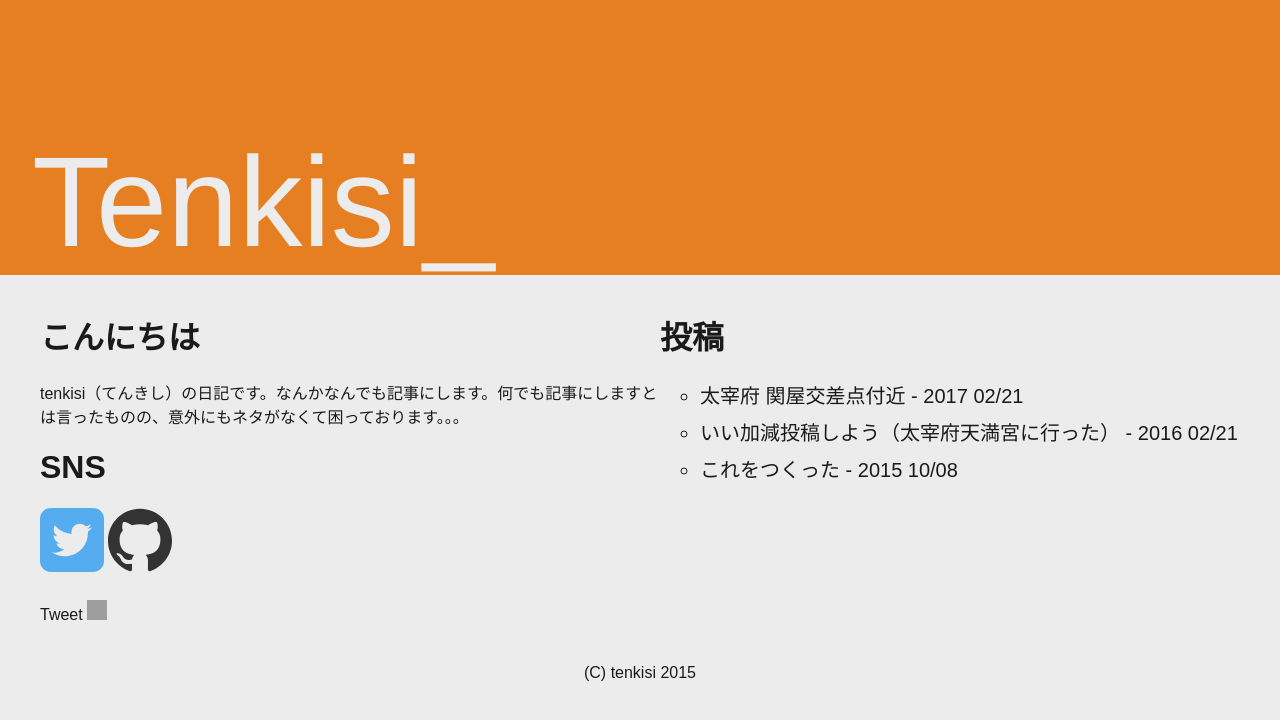
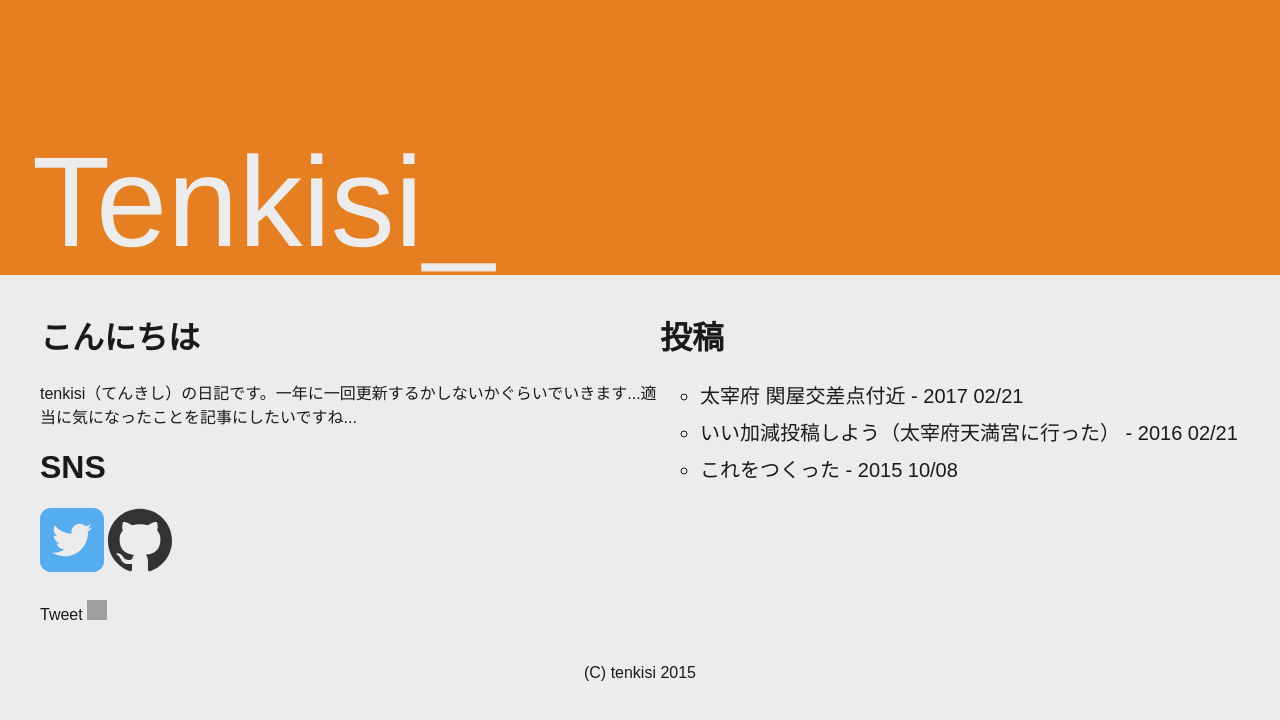
Before and after one commit to tenkisi/tenkisi.github.io, a Jekyll site: the page built from index.html, in a window 1280 px wide. Shown: the top 720 px of the page. Built offline with Jekyll 4.4.1, drawn with Linux system fonts in a browser that asks for light colours; comment, search, counter and statistics services are not loaded; grey boxes are pictures that could not be loaded.

Commit message:
update profile

```diff
--- a/_config.yml
+++ b/_config.yml
@@ -1,7 +1,7 @@
 #Site settings
 title: Tenkisi_
 email: tenkisi221@gmail.com
-description: "tenkisi（てんきし）の日記です。なんかなんでも記事にします。何でも記事にしますとは言ったものの、意外にもネタがなくて困っております。。。"
+description: "tenkisi（てんきし）の日記です。一年に一回更新するかしないかぐらいでいきます...適当に気になったことを記事にしたいですね..."
 baseurl: "" # the subpath of your site, e.g. /blog/
 url: "http://tenkisi.github.io" # the base hostname & protocol for your site
 permalink: /:categories/:year/:month/:day/:title
```
